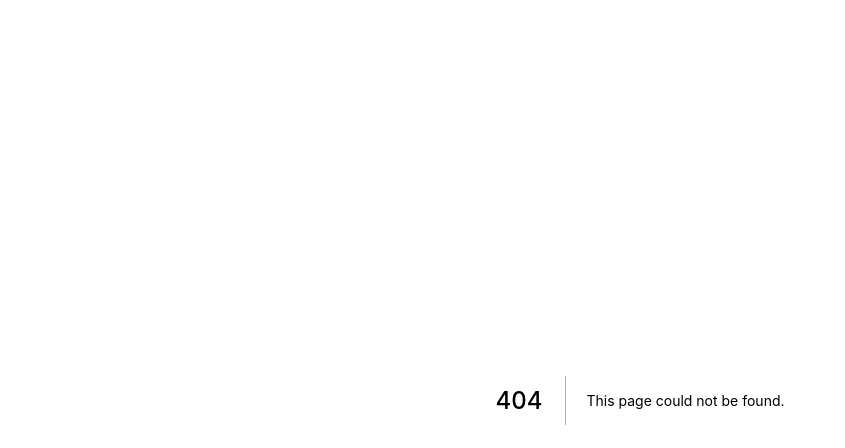
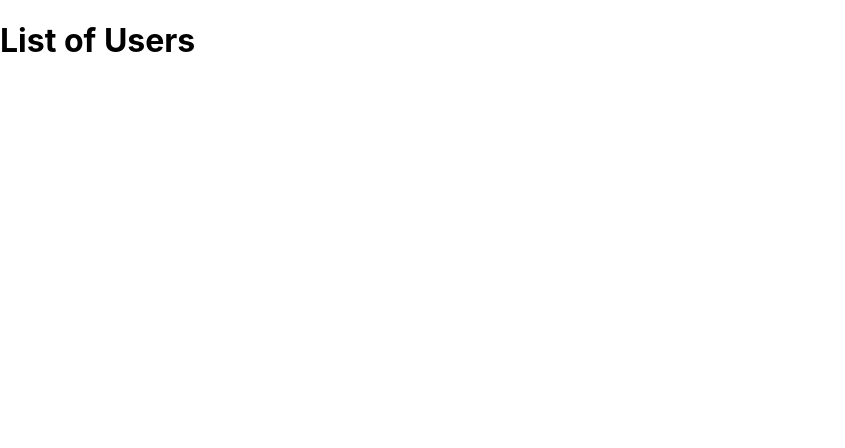
Before and after one commit to Naveen-Karanamu/RTK-Redux, a Next.js app in the folder next-rtk/: page /features/user/UserView in a window 1280 px wide. Before the commit this address had no page. Shown: the top 448 px of the page, without its empty margins (0-845 px from the left). Built offline with nearby package versions, Linux system fonts and the light colour scheme.

Commit message:
Added: Users View page

```diff
--- /dev/null
+++ b/next-rtk/pages/features/user/UserView.tsx
@@ -0,0 +1,11 @@
+const CakeView = () => {
+    return (
+      <>
+        <div>
+          <h1>List of Users</h1>
+        </div>
+      </>
+    );
+  };
+
+  export default CakeView
```
